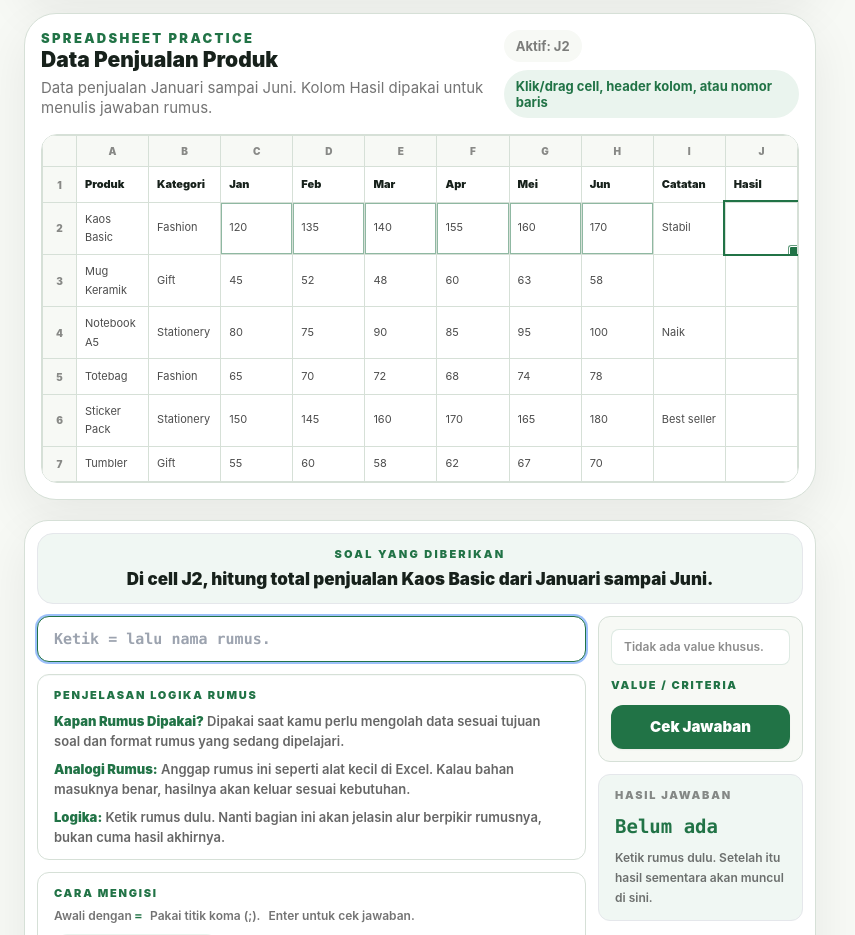
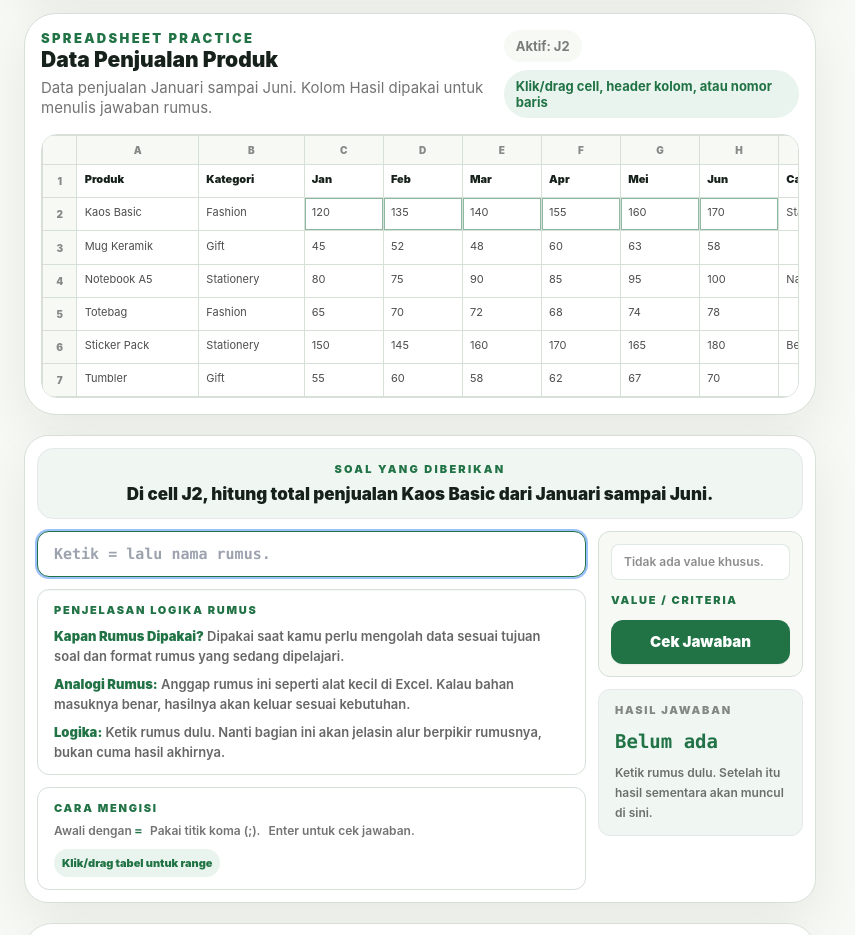
Before and after one commit to NexaPixelStudio/multipotentiality.id, a React (Vite) app: page / in a window 1280 px wide. Shown: the part 1400-2335 px from the top of the page, without its empty margins (0-855 px from the left). Built offline with nearby package versions, Linux system fonts and the light colour scheme.

Commit message:
Match spreadsheet column layout

```diff
--- a/src/index.css
+++ b/src/index.css
@@ -79,7 +79,7 @@ main aside {
 
 .formula-scroll table {
   width: 100%;
-  min-width: 720px;
+  min-width: 940px;
   table-layout: fixed;
   font-size: 11px;
 }
@@ -87,8 +87,8 @@ main aside {
 .formula-scroll th,
 .formula-scroll td {
   overflow: hidden;
-  padding: 0.45rem 0.5rem !important;
-  line-height: 1.15rem;
+  padding: 0.38rem 0.45rem !important;
+  line-height: 1.05rem;
   vertical-align: middle;
 }
 
@@ -106,14 +106,49 @@ main aside {
   padding-right: 0.25rem !important;
 }
 
+.formula-scroll tr > th:nth-child(2),
+.formula-scroll tr > td:nth-child(2) {
+  width: 120px;
+}
+
+.formula-scroll tr > th:nth-child(3),
+.formula-scroll tr > td:nth-child(3) {
+  width: 104px;
+}
+
+.formula-scroll tr > th:nth-child(4),
+.formula-scroll tr > td:nth-child(4),
+.formula-scroll tr > th:nth-child(5),
+.formula-scroll tr > td:nth-child(5),
+.formula-scroll tr > th:nth-child(6),
+.formula-scroll tr > td:nth-child(6),
+.formula-scroll tr > th:nth-child(7),
+.formula-scroll tr > td:nth-child(7),
+.formula-scroll tr > th:nth-child(8),
+.formula-scroll tr > td:nth-child(8),
+.formula-scroll tr > th:nth-child(9),
+.formula-scroll tr > td:nth-child(9) {
+  width: 78px;
+}
+
+.formula-scroll tr > th:nth-child(10),
+.formula-scroll tr > td:nth-child(10) {
+  width: 110px;
+}
+
+.formula-scroll tr > th:nth-child(11),
+.formula-scroll tr > td:nth-child(11) {
+  width: 90px;
+}
+
 .formula-scroll .truncate {
   overflow: visible;
   text-overflow: clip;
-  white-space: normal;
+  white-space: nowrap;
 }
 
 .sheet-cell {
-  min-width: 58px;
+  min-width: 0;
   max-width: none;
   word-break: normal;
 }
@@ -143,23 +178,15 @@ main aside {
 
 @media (max-width: 1200px) {
   .formula-scroll table {
-    min-width: 680px;
+    min-width: 880px;
     font-size: 10.5px;
-  }
-
-  .sheet-cell {
-    min-width: 54px;
   }
 }
 
 @media (max-width: 768px) {
   .formula-scroll table {
-    min-width: 620px;
+    min-width: 820px;
     font-size: 10px;
-  }
-
-  .sheet-cell {
-    min-width: 50px;
   }
 
   .formula-scroll tr > th:first-child {
```
